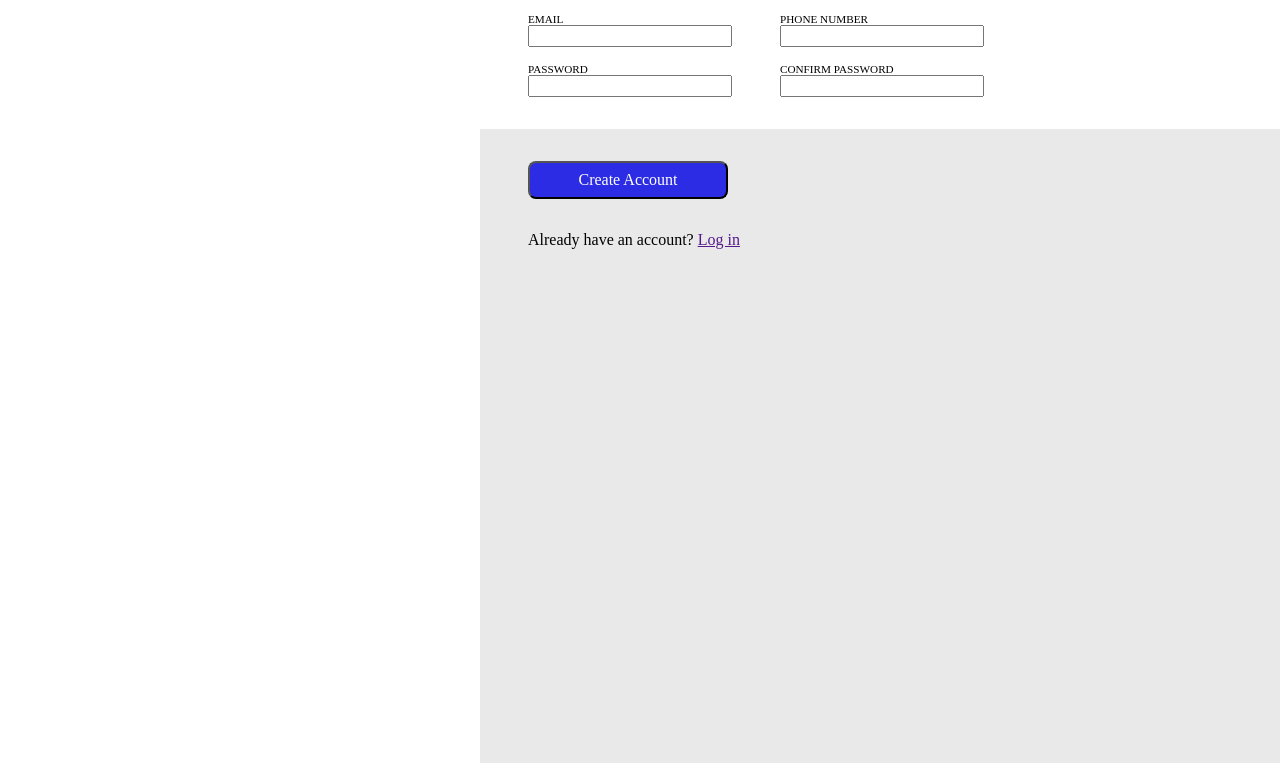
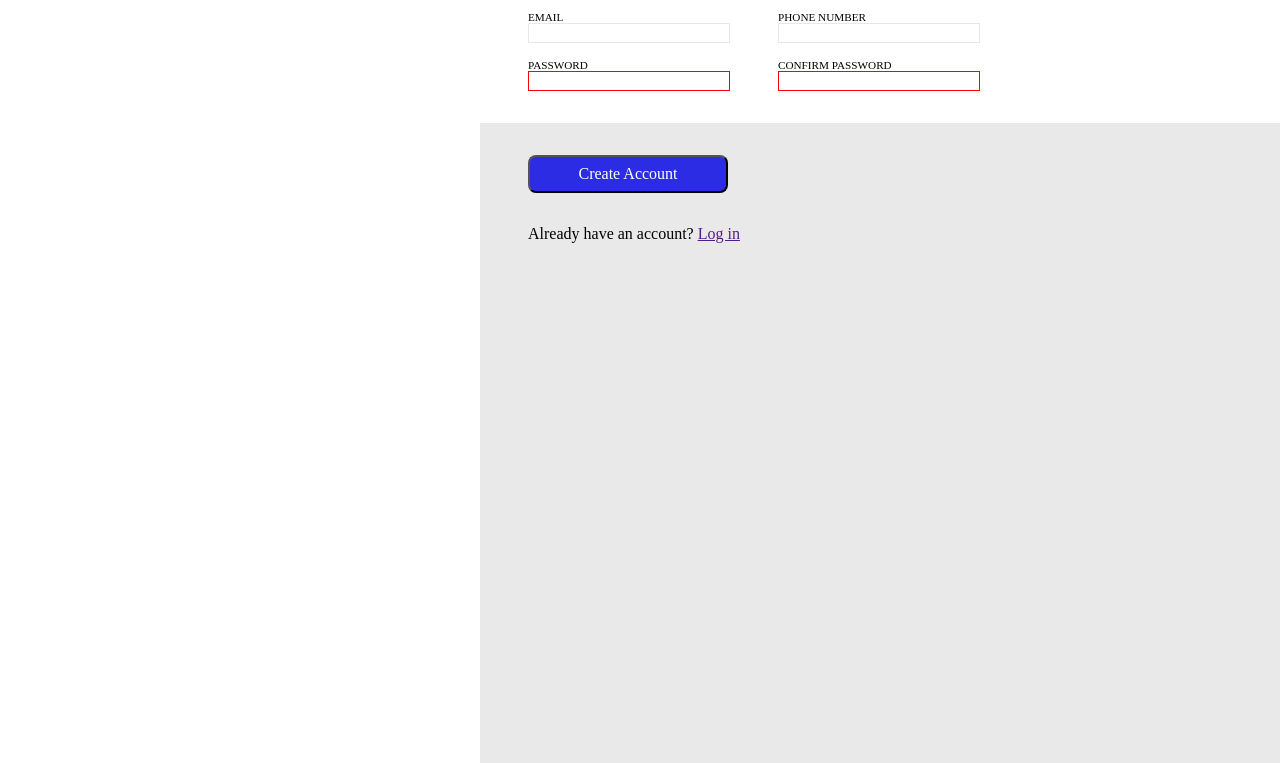
Before and after one commit to JerBar92/Sign-up-Form, a plain HTML site: page index.html in a window 1280 px wide. Shown: the part 337-1100 px from the top of the page. Drawn offline with Linux system fonts and the light colour scheme; a web font is replaced by a local one.

Commit message:
Final commit

```diff
--- a/index.html
+++ b/index.html
@@ -47,11 +47,11 @@
           <div class="line3">
             <div>
               <label for="password">PASSWORD</label>
-              <input type="password" id="password" name="password" />
+              <input type="password" id="password" name="password" required />
             </div>
             <div>
               <label for="conf_pass">CONFIRM PASSWORD</label>
-              <input type="password" id="conf_pass" name="conf_pass" />
+              <input type="password" id="conf_pass" name="conf_pass" required />
             </div>
           </div>
         </form>
--- a/style.css
+++ b/style.css
@@ -90,6 +90,19 @@ label {
   font-size: 0.7rem;
 }
 
+input {
+  border: 1px solid #e5e7eb;
+}
+
+input:invalid {
+  border: 1px solid red;
+}
+
+input:focus {
+  border: 1px solid rgb(53, 53, 236);
+  box-shadow: 2px 1px 3px 1px rgb(44, 44, 228);
+}
+
 .line1,
 .line2,
 .line3 {
```
